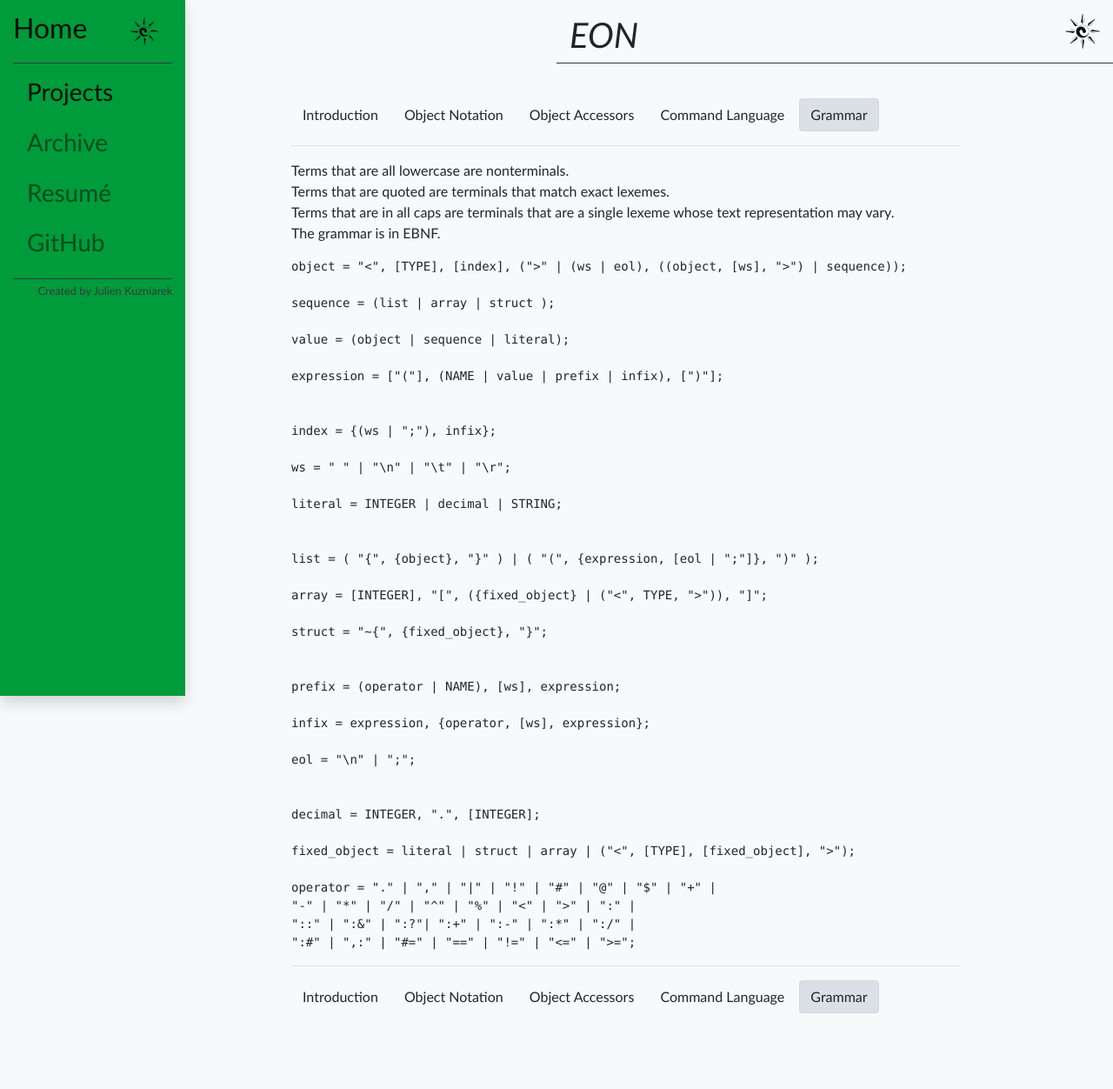
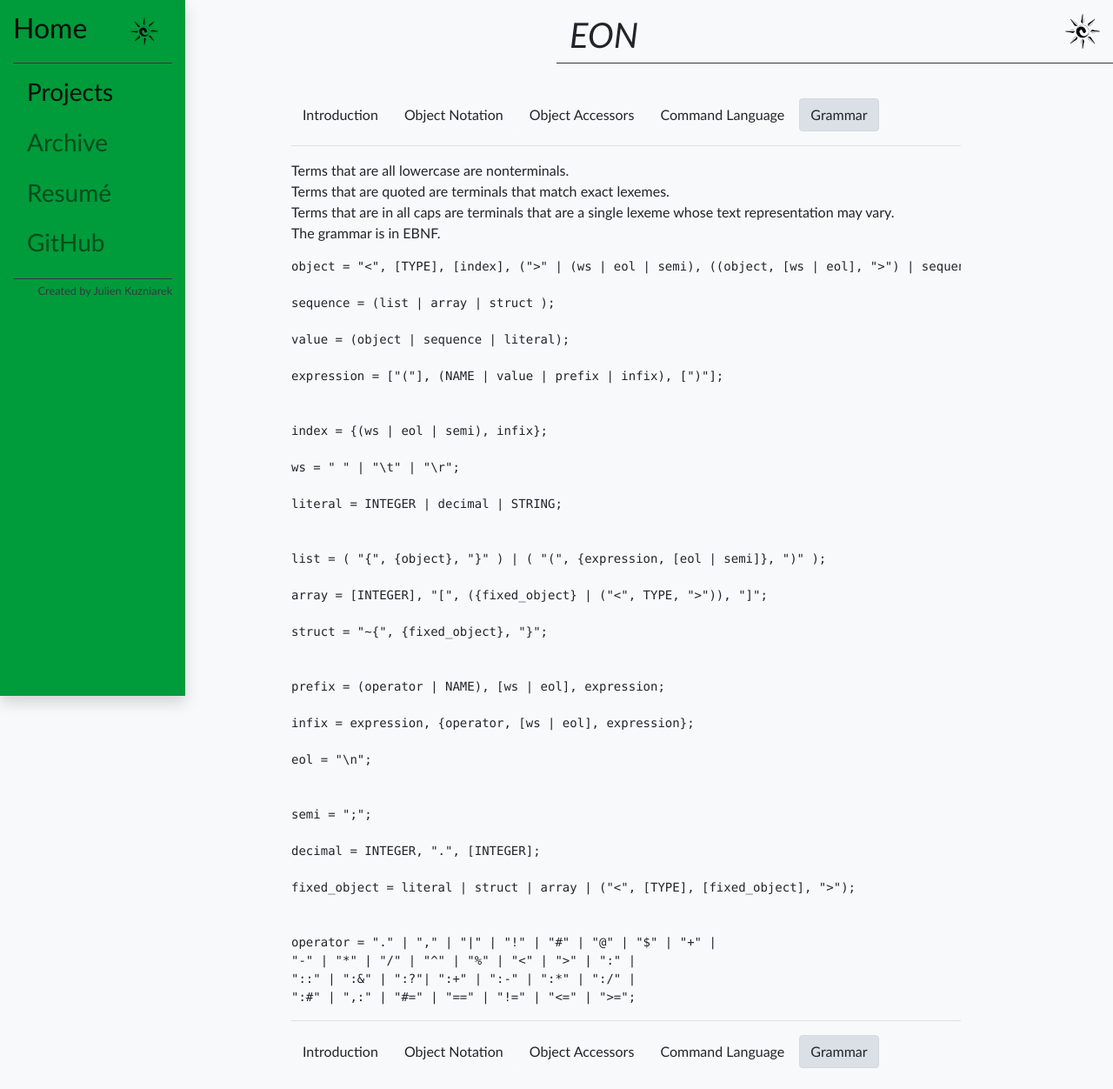
Before and after one commit to jkuzniarek/website-php, a PHP site: page /projects/EON/grammar.php in a window 1280 px wide. Shown: the whole page at 87% size. Before the commit the page ends 1165 px from the top, so only its background shows below. Run offline with PHP 8.4, Linux system fonts and the light colour scheme; data comes from the database, SQL or seed files in the repository.

Commit message:
updated ws, eol, and semicolon grammar

```diff
--- a/projects/EON/grammar.php
+++ b/projects/EON/grammar.php
@@ -28,7 +28,7 @@ include $sRoot.'templates/sidebar.php';
     </p>
 
     <p>
-      <pre><?=htmlspecialchars('object = "<", [TYPE], [index], (">" | (ws | eol), ((object, [ws], ">") | sequence));
+      <pre><?=htmlspecialchars('object = "<", [TYPE], [index], (">" | (ws | eol | semi), ((object, [ws | eol], ">") | sequence));
 
 sequence = (list | array | struct );
 
@@ -37,30 +37,33 @@ value = (object | sequence | literal);
 expression = ["("], (NAME | value | prefix | infix), [")"];
 
 
-index = {(ws | ";"), infix};
+index = {(ws | eol | semi), infix};
 
-ws = " " | "\n" | "\t" | "\r";
+ws = " " | "\t" | "\r";
 
 literal = INTEGER | decimal | STRING;
 
 
-list = ( "{", {object}, "}" ) | ( "(", {expression, [eol | ";"]}, ")" );
+list = ( "{", {object}, "}" ) | ( "(", {expression, [eol | semi]}, ")" );
 
 array = [INTEGER], "[", ({fixed_object} | ("<", TYPE, ">")), "]";
 
 struct = "~{", {fixed_object}, "}";
 
 
-prefix = (operator | NAME), [ws], expression;
+prefix = (operator | NAME), [ws | eol], expression;
 
-infix = expression, {operator, [ws], expression};
+infix = expression, {operator, [ws | eol], expression};
 
-eol = "\n" | ";";
+eol = "\n";
 
+
+semi = ";";
 
 decimal = INTEGER, ".", [INTEGER];
 
 fixed_object = literal | struct | array | ("<", [TYPE], [fixed_object], ">");
+
 
 operator = "." | "," | "|" | "!" | "#" | "@" | "$" | "+" |
 "-" | "*" | "/" | "^" | "%" | "<" | ">" | ":" |
```
